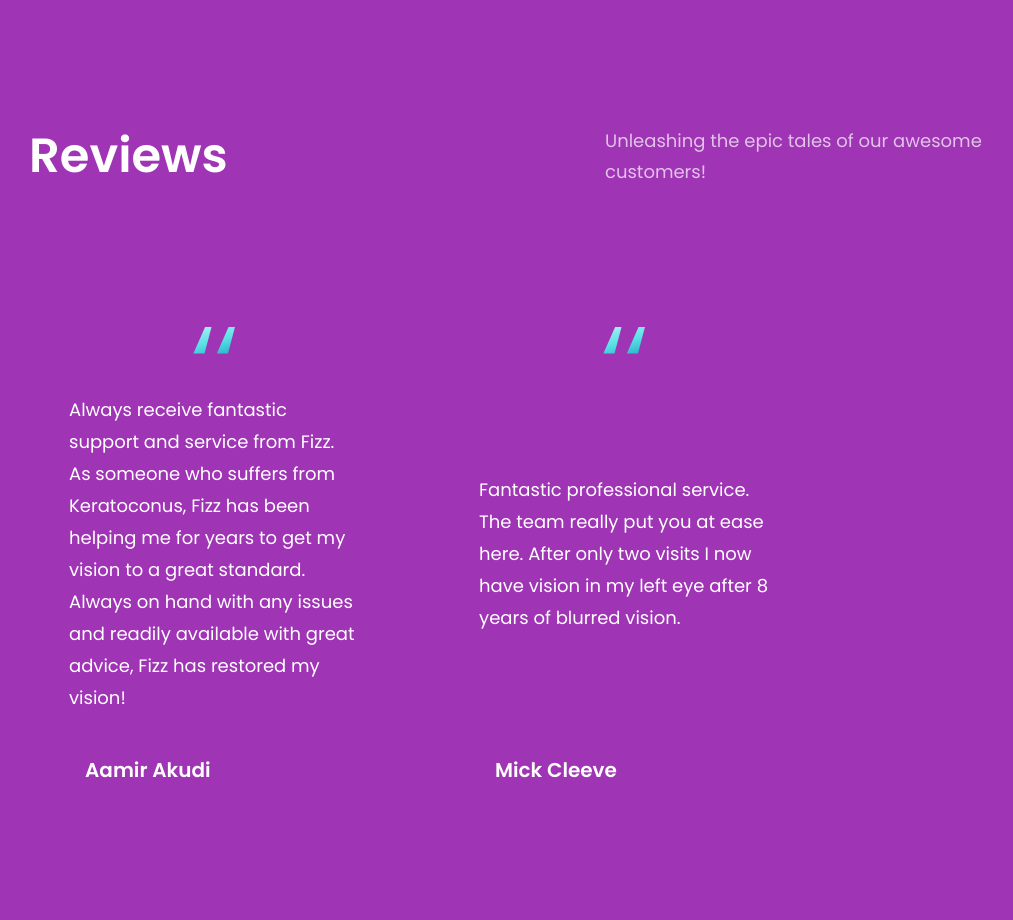
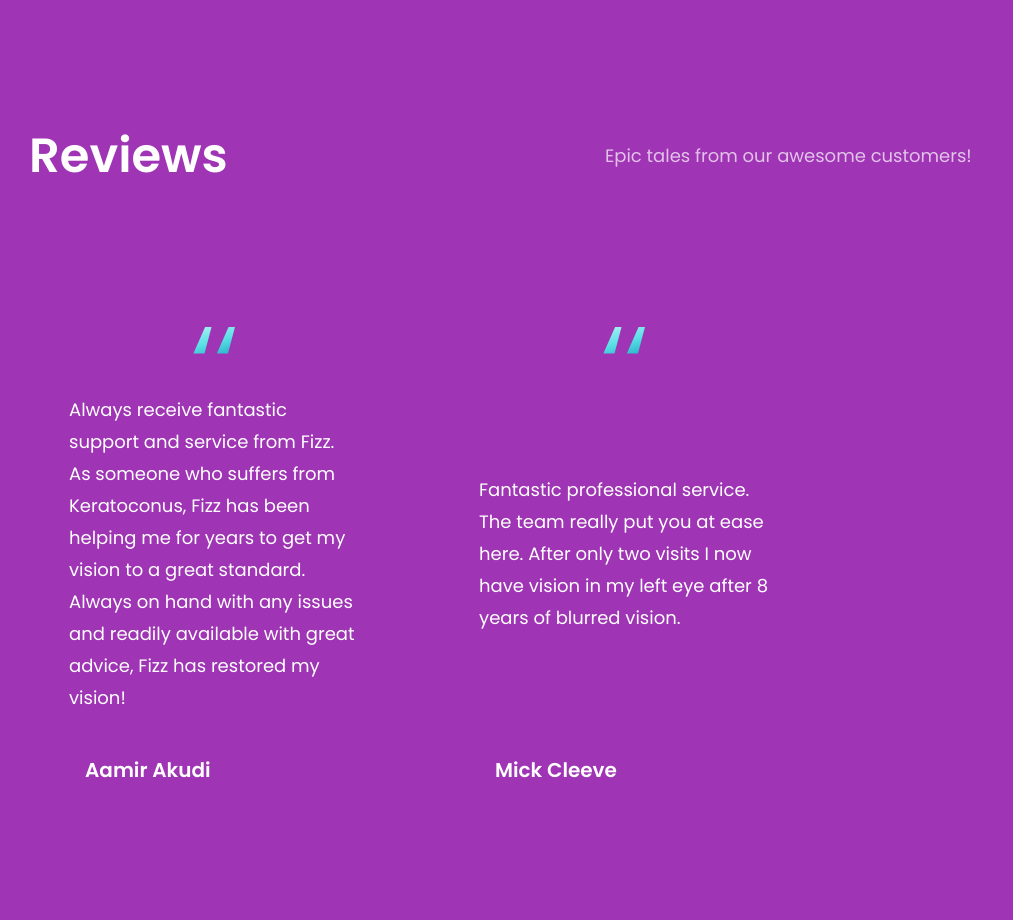
Before and after one commit to oyousaf/pollards, a React (Vite) app: page / in a window 1280 px wide. Shown: the part 2440-3360 px from the top of the page, without its empty margins (35-1048 px from the left). Built offline with nearby package versions, Linux system fonts and the light colour scheme.

Commit message:
squashing bugs

```diff
--- a/src/components/Endorsements.jsx
+++ b/src/components/Endorsements.jsx
@@ -13,7 +13,7 @@ const Endorsements = () => (
       <br className="sm:block hidden" />
       <div className="w-full md:mt-0 mt-6">
         <p className={`${styles.paragraph} text-left max-w-[450px]`}>
-          Unleashing the epic tales of our awesome customers!
+          Epic tales from our awesome customers!
         </p>
       </div>
     </div>
```
